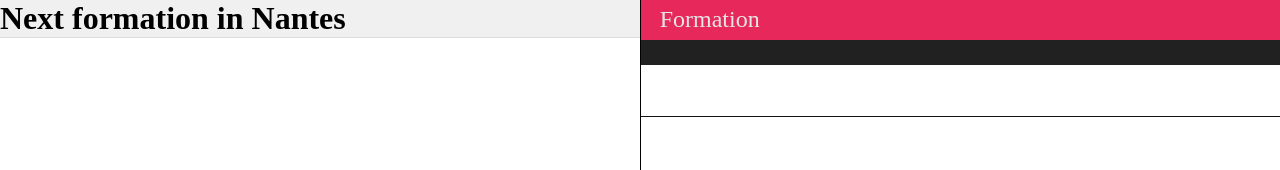
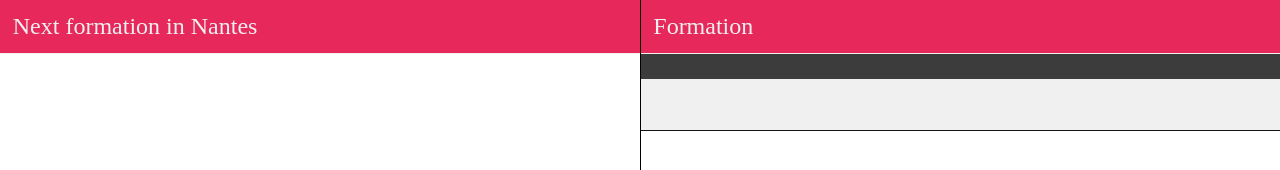
Before and after one commit to Zenika/marcel-plugin-zenika-formations, a plain HTML site: page frontend/index.html in a window 1280 px wide. Shown: the top 170 px of the page. Drawn offline with Linux system fonts and the light colour scheme; no server answers.

Commit message:
:lipstick: Making the color scheme a bit more consistent.

```diff
--- a/frontend/index.html
+++ b/frontend/index.html
@@ -9,7 +9,7 @@
 <body>
   <div class="container-h">
     <div class="f-list w1">
-      <h1 id="list-title"></h1>
+      <div id="list-title"></div>
       <ol id="content">
 
       </ol>
--- a/frontend/main.css
+++ b/frontend/main.css
@@ -45,8 +45,11 @@ body {
 #list-title {
     margin: 0;
     padding: 0;
-    border-bottom: 1px solid rgb(220, 220, 220);
-    background: rgb(240, 240, 240);
+    border-bottom: 1px solid rgb(240, 240, 240);
+    background:  rgb(230, 40, 90);
+    color: rgb(240, 240, 240);
+    padding: 2%;
+    font-size: 1.5em;
 }
 
 ol {
@@ -58,39 +61,47 @@ ol {
 li {
     padding: 8px;
     border-bottom: 1px solid rgb(220, 220, 220);
-    background: rgb(240, 240, 240);
+    background: rgb(60, 60, 60);
+    color: rgb(240, 240, 240);
 }
 
 .selected {
-    background: rgb(60, 60, 60);
-    color: rgb(230, 230, 230);
+    background: rgb(240, 240, 240);
+    color: rgb(60, 60, 60);
 }
 
 #title-block {
-    background: rgb(230, 40, 90);
-    color: rgb(230, 230, 230);
-    padding: 1%;
-    padding-left: 3%;
+    margin: 0;
+    padding: 0;
+    border-bottom: 1px solid rgb(240, 240, 240);
+    background:  rgb(230, 40, 90);
+    color: rgb(240, 240, 240);
+    padding: 2%;
     font-size: 1.5em;
 }
 
 #subtitle {
-    background: rgb(33, 33, 33);
-    color: rgb(230, 230, 230);
+    background: rgb(60, 60, 60);
+    color: rgb(240, 240, 240);
     padding: 1%;
     padding: 2%;
 }
 
 #trainer {
     padding: 2%;
+    background: rgb(240, 240, 240);
+    color: rgb(60, 60, 60);
 }
 
 #date {
     padding: 2%;
     text-align: right;
     border-bottom: 1px solid rgb(20, 20, 20);
+    background: rgb(240, 240, 240);
+    color: rgb(60, 60, 60);
 }
 
 #summary {
     padding: 2%;
+    color: rgb(60, 60, 60);
 }
```
